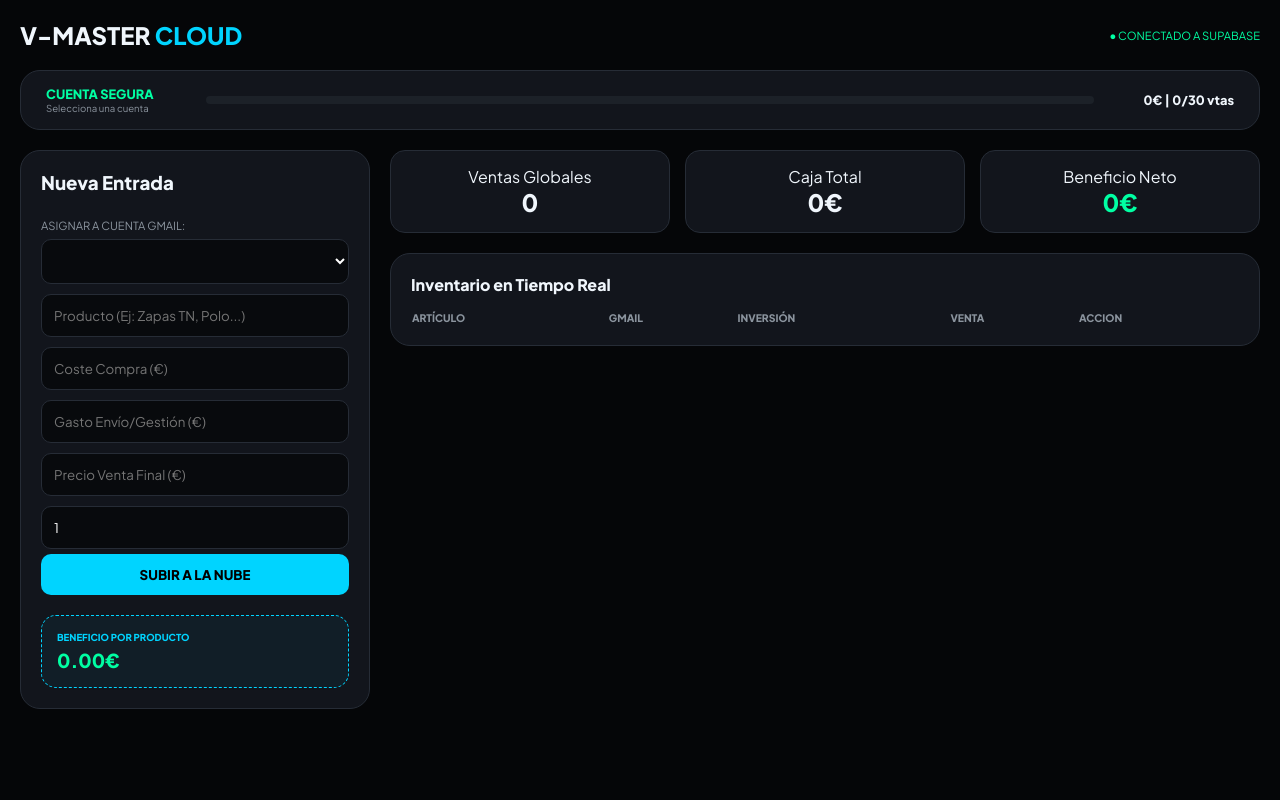
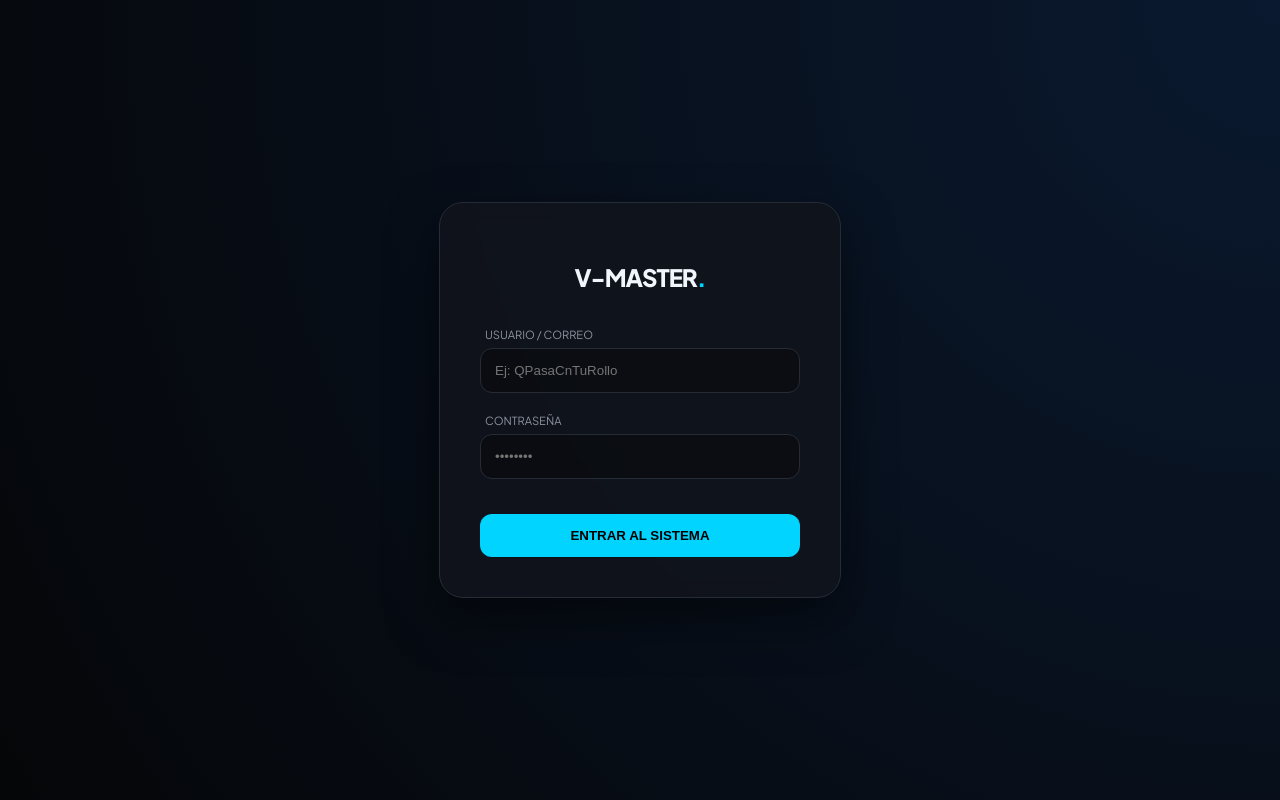
Before and after one commit to QPasaCnTuRollo/Bussines, a website: page public/index.html in a window 1280 px wide. Drawn offline with nearby package versions, Linux system fonts and the light colour scheme; no server answers.

Commit message:
Update index.html

```diff
--- a/public/index.html
+++ b/public/index.html
@@ -2,100 +2,159 @@
 <html lang="es">
 <head>
     <meta charset="UTF-8">
-    <title>V-MASTER | Cloud Intelligence</title>
+    <title>V-MASTER | Secure Access</title>
     <script src="https://cdn.jsdelivr.net/npm/chart.js"></script>
-    <script src="https://cdnjs.cloudflare.com/ajax/libs/jspdf/2.5.1/jspdf.umd.min.js"></script>
-    <script src="https://cdnjs.cloudflare.com/ajax/libs/jspdf-autotable/3.5.23/jspdf.plugin.autotable.min.js"></script>
     <link href="https://fonts.googleapis.com/css2?family=Plus+Jakarta+Sans:wght@300;400;600;800&display=swap" rel="stylesheet">
     <style>
-        :root { --bg: #050608; --card: #12151c; --accent: #00d4ff; --success: #00ffa3; --danger: #ff4d4d; --warning: #ffaa00; --text: #f0f6fc; --border: #262c36; }
-        body { background: var(--bg); color: var(--text); font-family: 'Plus Jakarta Sans', sans-serif; margin: 0; padding: 20px; }
+        :root { --bg: #050608; --card: #12151c; --accent: #00d4ff; --success: #00ffa3; --text: #f0f6fc; --border: #262c36; }
+
+        body, html { margin: 0; padding: 0; width: 100%; height: 100%; background: var(--bg); color: var(--text); font-family: 'Plus Jakarta Sans', sans-serif; overflow-x: hidden; }
+
+        /* --- PANTALLA DE LOGIN --- */
+        #login-screen {
+            position: fixed; top: 0; left: 0; width: 100%; height: 100%;
+            background: radial-gradient(circle at top right, #0a192f, #050608);
+            display: flex; justify-content: center; align-items: center;
+            z-index: 1000; transition: all 0.8s cubic-bezier(0.87, 0, 0.13, 1);
+        }
+
+        .login-card {
+            background: rgba(18, 21, 28, 0.8); backdrop-filter: blur(10px);
+            padding: 40px; border-radius: 24px; border: 1px solid var(--border);
+            width: 320px; text-align: center; box-shadow: 0 20px 50px rgba(0,0,0,0.5);
+        }
+
+        .login-card h2 { font-weight: 800; margin-bottom: 30px; letter-spacing: -1px; }
+        .login-card h2 span { color: var(--accent); }
+
+        .input-group { text-align: left; margin-bottom: 15px; }
+        .input-group label { font-size: 0.7rem; color: #8b949e; margin-left: 5px; }
+
+        input {
+            background: rgba(0,0,0,0.3); border: 1px solid var(--border);
+            color: white; padding: 14px; border-radius: 12px; width: 100%;
+            margin-top: 5px; box-sizing: border-box; transition: 0.3s;
+        }
+        input:focus { border-color: var(--accent); outline: none; box-shadow: 0 0 15px rgba(0, 212, 255, 0.2); }
+
+        .btn-login {
+            background: var(--accent); color: #000; width: 100%; padding: 14px;
+            border-radius: 12px; font-weight: 800; border: none; cursor: pointer;
+            margin-top: 20px; transition: 0.3s;
+        }
+        .btn-login:hover { transform: translateY(-2px); box-shadow: 0 5px 15px rgba(0, 212, 255, 0.4); }
+
+        /* --- DASHBOARD (Oculto al inicio) --- */
+        #main-content {
+            opacity: 0; transform: translateY(40px); transition: all 1s ease;
+            padding: 20px; display: none;
+        }
+
+        /* --- TRANSICIÓN FLUIDA --- */
+        .logged-in #login-screen { transform: translateY(-100%); opacity: 0; pointer-events: none; }
+        .logged-in #main-content { display: block; opacity: 1; transform: translateY(0); }
+
+        /* Estilos Dashboard (reutilizados) */
         .top-bar { display: flex; justify-content: space-between; align-items: center; margin-bottom: 20px; }
-        .logo { font-size: 1.5rem; font-weight: 800; } .logo span { color: var(--accent); }
-
         .grid-main { display: grid; grid-template-columns: 350px 1fr; gap: 20px; }
         .card { background: var(--card); border: 1px solid var(--border); padding: 20px; border-radius: 20px; }
-
-        /* Monitor DAC7 */
         .dac7-box { background: var(--card); border: 1px solid var(--border); padding: 15px 25px; border-radius: 20px; margin-bottom: 20px; display: flex; align-items: center; }
         .progress-bg { flex: 1; margin: 0 20px; background: #1c2128; height: 8px; border-radius: 10px; overflow: hidden; }
         .progress-fill { height: 100%; transition: 1s ease; width: 0%; }
-
-        /* Stats */
         .stats-row { display: grid; grid-template-columns: repeat(3, 1fr); gap: 15px; margin-bottom: 20px; }
         .stat-card { background: var(--card); padding: 15px; border-radius: 15px; border: 1px solid var(--border); text-align: center; }
-
-        input, select { background: #080a0d; border: 1px solid var(--border); color: white; padding: 12px; border-radius: 10px; width: 100%; margin: 5px 0; box-sizing: border-box; font-family: inherit; }
-        button { border: none; padding: 12px; border-radius: 10px; font-weight: 800; cursor: pointer; transition: 0.2s; font-family: inherit; }
-        .btn-main { background: var(--accent); color: #000; width: 100%; cursor: pointer; }
-
-        table { width: 100%; border-collapse: collapse; font-size: 0.85rem; margin-top: 10px; }
+        table { width: 100%; border-collapse: collapse; font-size: 0.85rem; }
         tr.item td { padding: 12px 8px; border-bottom: 1px solid var(--border); }
         .badge { background: rgba(0, 212, 255, 0.1); color: var(--accent); padding: 3px 7px; border-radius: 5px; font-size: 0.65rem; font-weight: bold; }
-
-        @keyframes pulse { 50% { opacity: 0.5; } }
-        .danger-msg { animation: pulse 1s infinite; color: var(--danger); }
     </style>
 </head>
 <body>
 
+    <div id="login-screen">
+        <div class="login-card">
+            <h2>V-MASTER<span>.</span></h2>
+            <div class="input-group">
+                <label>USUARIO / CORREO</label>
+                <input type="text" id="user-input" placeholder="Ej: QPasaCnTuRollo">
+            </div>
+            <div class="input-group">
+                <label>CONTRASEÑA</label>
+                <input type="password" id="pass-input" placeholder="••••••••">
+            </div>
+            <button class="btn-login" onclick="checkLogin()">ENTRAR AL SISTEMA</button>
+            <p id="error-msg" style="color: var(--danger); font-size: 0.7rem; margin-top: 15px; display: none;">Credenciales incorrectas</p>
+        </div>
+    </div>
+
+    <div id="main-content">
         <div class="top-bar">
-        <div class="logo">V-MASTER <span>CLOUD</span></div>
-        <div id="sync-status" style="font-size: 0.7rem; color: var(--success);">● CONECTADO A SUPABASE</div>
+            <div style="font-size: 1.2rem; font-weight: 800;">Hola, <span id="display-user" style="color:var(--accent)"></span></div>
+            <div style="font-size: 0.7rem; color: var(--success);">● SISTEMA CLOUD ACTIVO</div>
         </div>
 
         <div class="dac7-box">
             <div style="min-width: 140px;">
-            <div id="dac-status" style="font-weight: 800; font-size: 0.8rem; color: var(--success);">CUENTA SEGURA</div>
-            <div id="cuenta-activa" style="font-size: 0.6rem; color: #8b949e;">Selecciona una cuenta</div>
+                <div id="dac-status" style="font-weight: 800; font-size: 0.8rem;">CUENTA SEGURA</div>
+                <div id="cuenta-activa" style="font-size: 0.6rem; color: #8b949e;">Selecciona cuenta</div>
             </div>
-        <div class="progress-bg"><div id="dac-bar" class="progress-fill" style="background: var(--success);"></div></div>
-        <div id="dac-text" style="font-weight: 800; font-size: 0.8rem; text-align: right; min-width: 120px;">0€ | 0/30 vtas</div>
+            <div class="progress-bg"><div id="dac-bar" class="progress-fill"></div></div>
+            <div id="dac-text" style="font-weight: 800; font-size: 0.8rem; min-width: 120px; text-align: right;">0€ | 0/30 vtas</div>
         </div>
 
         <div class="grid-main">
             <div class="card">
-            <h3 style="margin-top:0">Nueva Entrada</h3>
-            <label style="font-size: 0.7rem; color: #8b949e;">ASIGNAR A CUENTA GMAIL:</label>
-            <select id="select-cuenta" onchange="actualizarVistaCuenta()">
-                </select>
-
-            <input type="text" id="art" placeholder="Producto (Ej: Zapas TN, Polo...)">
-            <input type="number" id="pc" placeholder="Coste Compra (€)">
-            <input type="number" id="env" placeholder="Gasto Envío/Gestión (€)">
-            <input type="number" id="pv" placeholder="Precio Venta Final (€)">
-            <input type="number" id="uni" placeholder="Unidades" value="1">
-
-            <button class="btn-main" onclick="guardarProducto()">SUBIR A LA NUBE</button>
-
-            <div style="margin-top:20px; padding:15px; background:rgba(0,212,255,0.05); border-radius:15px; border:1px dashed var(--accent)">
-                <div style="font-size: 0.6rem; font-weight: 800; color: var(--accent);">BENEFICIO POR PRODUCTO</div>
-                <div id="calc-neto" style="font-size: 1.2rem; font-weight: 800; color: var(--success); margin-top:5px;">0.00€</div>
+                <h3>Nueva Entrada</h3>
+                <select id="select-cuenta" onchange="actualizarVistaCuenta()"></select>
+                <input type="text" id="art" placeholder="Producto">
+                <input type="number" id="pc" placeholder="Compra (€)">
+                <input type="number" id="env" placeholder="Envío (€)">
+                <input type="number" id="pv" placeholder="Venta (€)">
+                <input type="number" id="uni" value="1">
+                <button class="btn-login" onclick="guardarProducto()">SUBIR A LA NUBE</button>
             </div>
-        </div>
-
             <div>
                 <div class="stats-row">
-                <div class="stat-card"><div>Ventas Globales</div><span id="s-ventas" style="font-size:1.5rem; font-weight:800">0</span></div>
-                <div class="stat-card"><div>Caja Total</div><span id="s-caja" style="font-size:1.5rem; font-weight:800">0€</span></div>
-                <div class="stat-card"><div>Beneficio Neto</div><span id="s-neto" style="font-size:1.5rem; font-weight:800; color:var(--success)">0€</span></div>
+                    <div class="stat-card">Ventas<br><span id="s-ventas" style="font-size:1.5rem; font-weight:800">0</span></div>
+                    <div class="stat-card">Caja<br><span id="s-caja" style="font-size:1.5rem; font-weight:800">0€</span></div>
+                    <div class="stat-card">Neto<br><span id="s-neto" style="font-size:1.5rem; font-weight:800; color:var(--success)">0€</span></div>
                 </div>
-
                 <div class="card">
-                <h4 style="margin:0 0 15px 0">Inventario en Tiempo Real</h4>
-                <table>
+                    <table id="tabla-productos">
                         <thead><tr style="color:#8b949e; font-size:0.65rem; text-align: left;">
-                        <th>ARTÍCULO</th><th>GMAIL</th><th>INVERSIÓN</th><th>VENTA</th><th>ACCION</th>
+                            <th>ARTÍCULO</th><th>GMAIL</th><th>PRECIO</th><th>ACCIÓN</th>
                         </tr></thead>
                         <tbody id="lista-productos"></tbody>
                     </table>
                 </div>
             </div>
         </div>
+    </div>
 
     <script>
+        // TUS CREDENCIALES
+        const AUTH = {
+            user: "QPasaCnTuRollo",
+            email: "malorentej@gmail.com",
+            pass: "3F@guqu3"
+        };
+
+        function checkLogin() {
+            const u = document.getElementById('user-input').value;
+            const p = document.getElementById('pass-input').value;
+
+            if ((u === AUTH.user || u === AUTH.email) && p === AUTH.pass) {
+                document.getElementById('display-user').innerText = AUTH.user;
+                document.body.classList.add('logged-in');
+                inicializar(); // Arranca la carga de datos de Supabase
+            } else {
+                const msg = document.getElementById('error-msg');
+                msg.style.display = 'block';
+                setTimeout(() => msg.style.display = 'none', 3000);
+            }
+        }
+
+        // --- LÓGICA DE DATOS (Supabase) ---
         let globalData = [];
-        let cuentasDisponibles = [];
 
         async function inicializar() {
             await cargarCuentas();
@@ -104,11 +163,9 @@
 
         async function cargarCuentas() {
             const res = await fetch('/api/cuentas');
-            cuentasDisponibles = await res.json();
-            const select = document.getElementById('select-cuenta');
-            select.innerHTML = cuentasDisponibles.map(c =>
-                `<option value="${c.id}">${c.nombre_gmail}</option>`
-            ).join('');
+            const cuentas = await res.json();
+            document.getElementById('select-cuenta').innerHTML = cuentas.map(c =>
+                `<option value="${c.id}">${c.nombre_gmail}</option>`).join('');
         }
 
         async function cargarDatos() {
@@ -116,10 +173,9 @@
             globalData = await res.json();
 
             let v_total = 0, caja_total = 0, neto_total = 0;
+            const tabla = document.getElementById('lista-productos');
 
-            const tabla = document.getElementById('lista-productos');
             tabla.innerHTML = globalData.map(p => {
-                const totalCoste = (p.precio_compra + p.envio_pago) * p.unidades;
                 const tasaVinted = (p.precio_venta * 0.05) + 0.70;
                 const netoItem = (p.precio_venta - tasaVinted - (p.precio_compra + p.envio_pago)) * p.unidades;
 
@@ -130,90 +186,51 @@
                 }
 
                 return `<tr class="item">
-                    <td><b>${p.articulo}</b><br><small style="color:#8b949e">${p.unidades} uds</small></td>
-                    <td><span class="badge">${p.cuentas ? p.cuentas.nombre_gmail : 'Sin asignar'}</span></td>
-                    <td>${totalCoste.toFixed(2)}€</td>
-                    <td style="color:var(--success)">${p.precio_venta.toFixed(2)}€</td>
-                    <td>
-                        ${p.estado === 'Stock' ?
-                        `<button onclick="vender(${p.id})" style="background:var(--success); color:#000; padding:4px 8px; font-size:0.7rem; border-radius:5px;">VENDER</button>` :
-                        '<span style="color:var(--success); font-weight:bold;">VENDIDO</span>'}
-                    </td>
+                    <td><b>${p.articulo}</b></td>
+                    <td><span class="badge">${p.cuentas ? p.cuentas.nombre_gmail : '-'}</span></td>
+                    <td style="color:var(--success)">${p.precio_venta}€</td>
+                    <td>${p.estado === 'Stock' ? `<button onclick="vender(${p.id})">VENDER</button>` : '✅'}</td>
                 </tr>`;
             }).join('');
 
             document.getElementById('s-ventas').innerText = v_total;
             document.getElementById('s-caja').innerText = caja_total.toFixed(2) + '€';
             document.getElementById('s-neto').innerText = neto_total.toFixed(2) + '€';
-
             actualizarVistaCuenta();
         }
 
         function actualizarVistaCuenta() {
             const cuentaId = document.getElementById('select-cuenta').value;
-            const cuentaNombre = document.getElementById('select-cuenta').options[document.getElementById('select-cuenta').selectedIndex].text;
+            const ventas = globalData.filter(p => p.id_cuenta == cuentaId && p.estado === 'Vendido');
+            const num = ventas.length;
+            const plata = ventas.reduce((acc, p) => acc + (p.precio_venta * p.unidades), 0);
 
-            // Filtrar solo las ventas de la cuenta seleccionada para el radar DAC7
-            const ventasCuenta = globalData.filter(p => p.id_cuenta == cuentaId && p.estado === 'Vendido');
-            const numVentas = ventasCuenta.reduce((acc, p) => acc + p.unidades, 0);
-            const totalDinero = ventasCuenta.reduce((acc, p) => acc + (p.precio_venta * p.unidades), 0);
+            const porc = (num / 30) * 100;
+            document.getElementById('dac-bar').style.width = porc + '%';
+            document.getElementById('dac-text').innerText = `${plata.toFixed(0)}€ | ${num}/30 vtas`;
+        }
 
-            // Actualizar Radar
-            const pVentas = (numVentas / 30) * 100;
-            const pDinero = (totalDinero / 2000) * 100;
-            const pReal = Math.max(pVentas, pDinero);
-
-            const bar = document.getElementById('dac-bar');
-            bar.style.width = Math.min(pReal, 100) + '%';
-            document.getElementById('dac-text').innerText = `${totalDinero.toFixed(0)}€ | ${numVentas}/30 vtas`;
-            document.getElementById('cuenta-activa').innerText = "Vigilando: " + cuentaNombre;
-
-            const status = document.getElementById('dac-status');
-            if(pReal >= 85) {
-                status.innerText = "🚨 PELIGRO DAC7";
-                status.className = "danger-msg";
-                bar.style.background = 'var(--danger)';
-            } else {
-                status.innerText = "CUENTA SEGURA";
-                status.className = "";
-                bar.style.background = 'var(--success)';
-            }
+        async function vender(id) {
+            await fetch(`/api/vender/${id}`, { method: 'PUT' });
+            cargarDatos();
         }
 
         async function guardarProducto() {
-            const btn = event.target;
-            btn.disabled = true;
-            btn.innerText = "SUBIENDO...";
-
             const data = {
                 articulo: document.getElementById('art').value,
                 id_cuenta: document.getElementById('select-cuenta').value,
-                p_compra: parseFloat(document.getElementById('pc').value) || 0,
-                envio: parseFloat(document.getElementById('env') .value) || 0,
-                p_venta: parseFloat(document.getElementById('pv').value) || 0,
-                unidades: parseInt(document.getElementById('uni').value) || 1
+                p_compra: parseFloat(document.getElementById('pc').value),
+                envio: parseFloat(document.getElementById('env').value),
+                p_venta: parseFloat(document.getElementById('pv').value),
+                unidades: parseInt(document.getElementById('uni').value)
             };
-
             await fetch('/api/nuevo', {
                 method: 'POST',
                 headers: {'Content-Type': 'application/json'},
                 body: JSON.stringify(data)
             });
-
-            // Limpiar y recargar
-            document.getElementById('art').value = "";
-            btn.disabled = false;
-            btn.innerText = "SUBIR A LA NUBE";
             cargarDatos();
         }
-
-        async function vender(id) {
-            await fetch(`/api/vender/${id}`, { method: 'PUT' });
-            new Audio('https://www.soundjay.com/misc/sounds/cash-register-05.mp3').play().catch(()=>{});
-            cargarDatos();
-        }
-
-        inicializar();
     </script>
 </body>
 </html>
```
Lines whose indentation alone changed are shown as unchanged.
